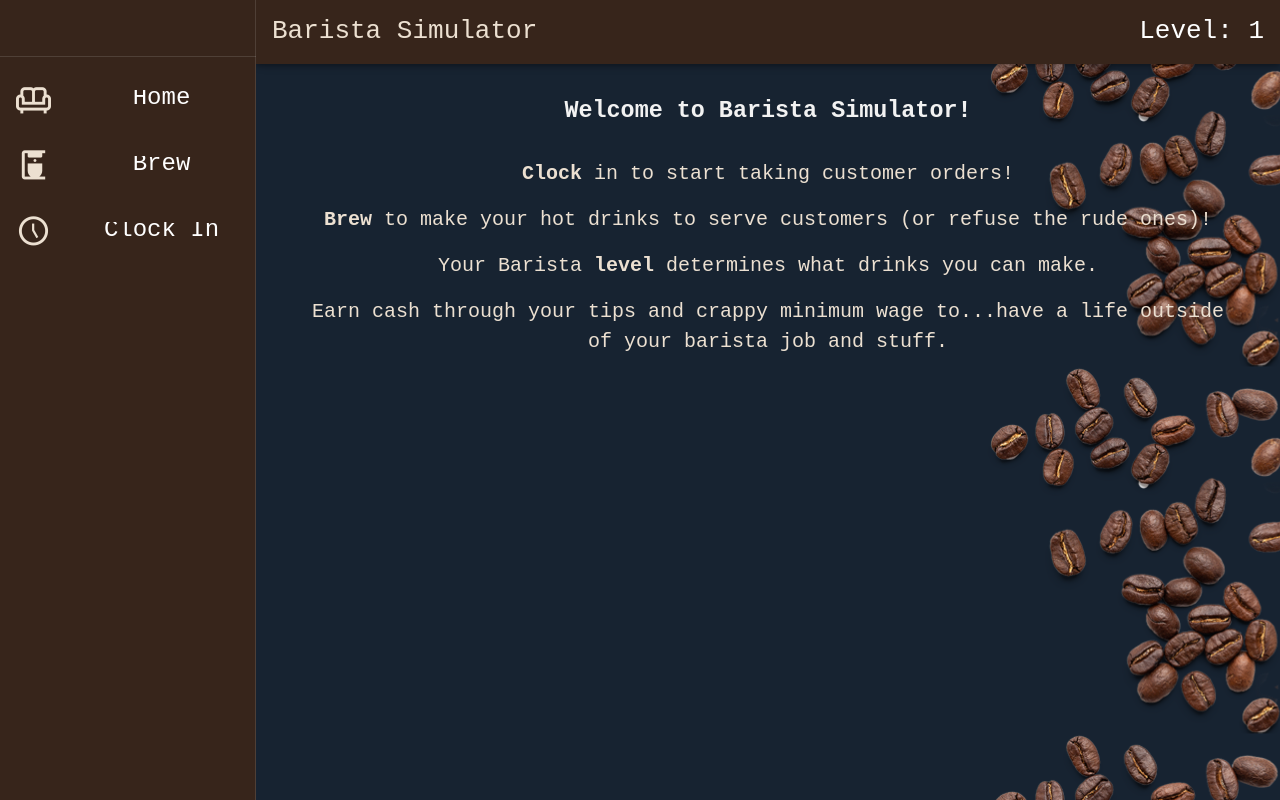
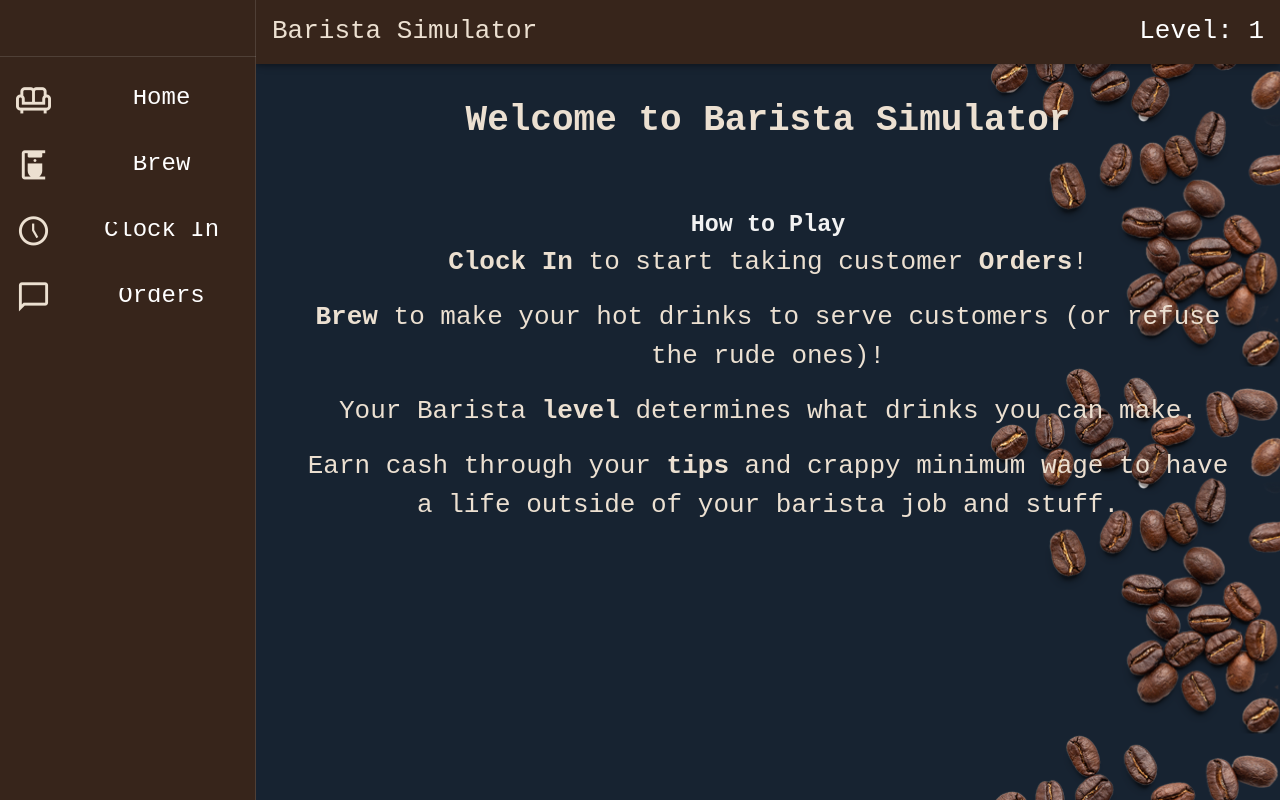
Before and after one commit to mattrenfer/Barista-Simulator, a Vue app: page / in a window 1280 px wide. Built offline with nearby package versions, Linux system fonts and the light colour scheme.

Commit message:
Orders View | Clock In View Simplification | Home Page Edits

```diff
--- a/src/App.vue
+++ b/src/App.vue
@@ -49,6 +49,18 @@
             </v-list-item-content>
           </v-list-item>
         </router-link>
+
+         <router-link to="/orders">
+          <v-list-item link>
+            <v-list-item-icon>
+              <v-icon color="#ECE0D1">mdi-message-outline</v-icon>
+            </v-list-item-icon>
+            <v-list-item-content>
+              <v-list-item-title>Orders</v-list-item-title>
+            </v-list-item-content>
+          </v-list-item>
+        </router-link>
+
       </v-list>
     </v-navigation-drawer>
 
--- a/src/router/index.js
+++ b/src/router/index.js
@@ -23,6 +23,11 @@ const routes = [
     path: '/clock-in',
     name: 'Clock In',
     component: () => import(/* webpackChunkName: "about" */ '@/views/ClockIn.vue')
+  },
+  {
+    path: '/orders',
+    name: 'Orders',
+    component: () => import(/* webpackChunkName: "about" */ '@/views/Orders.vue')
   }
 ]
 
--- a/src/store/index.js
+++ b/src/store/index.js
@@ -26,8 +26,8 @@ export default new Vuex.Store({
     clockedInTime(state, time) {
       state.clockedInTime = time
     },
-    clockedIn(state) {
-      state.clockedIn = true;
+    clockedIn(state, clocked) {
+      state.clockedIn = clocked;
     },
     currentCustomer(state, customer) {
       state.currentCustomer = customer;
--- a/src/views/ClockIn.vue
+++ b/src/views/ClockIn.vue
@@ -2,105 +2,22 @@
   <div class="clock-in">
     <h1 class="viewTitle">Clock In</h1>
     <div class="descriptiveText" v-show="!this.$store.state.clockedIn">
-      <button @click="clockedIn(), customerRandom()">Clock In</button>
+      <button @click="clockIn(), customerRandom()">Clock In</button>
     </div>
     <div class="descriptiveText" v-if="this.$store.state.clockedIn">
       <p>CLOCKED IN ON {{ clockedInDate }}<br /> AT {{ clockedInTime }}</p>
-      <v-divider>inset</v-divider>
       <br /><br />
-      <p>A customer approaches...</p>
-      <br />
-      <transition-group name="fadeIn" appear>
-        <v-icon :key="1">mdi-account</v-icon>
-        <p :key="2">{{ currentCustomer.name }}</p>
-        <p :key="3">&quot;{{ currentCustomer.order }}&quot;</p>
-      </transition-group>
-      <br />
-      <div class="descriptiveText" v-if="serveEmpty">
-        &quot;You haven't made me a drink yet. Get brewin'!&quot;
-      </div>
-      <div class="descriptiveText" v-if="serveFail">
-        &quot;That's not even a little bit close to what I ordered. Try again?&quot;
-      </div>
-       <div class="descriptiveText" v-if="servePass">
-        &quot;YUM. Thanks for the drink!&quot;
-      </div>
-      <br />
-      <br />
-      <div class="selection">
-        <button @click="serveDrink()">
-          Serve Drink&nbsp;<v-icon class="icon-small">mdi-coffee</v-icon>
-        </button>
-        <button @click="customerNext()" v-if="showNextButton">
-          NEXT!&nbsp;
-        </button>
-        <button @click="customerRandom()">
-          Refuse&nbsp;<v-icon class="icon-small">mdi-hand-front-left </v-icon>
-        </button>
-      </div>
+      <button @click="clockOut()">Clock Out</button>
     </div>
   </div>
 </template>
 
 <script>
-const random = (min, max) => Math.floor(Math.random() * (max - min) + min); // creates a number between a min & max value || import this as a constant later
-
-// import the below customer data later
-const customerData = [
-  {
-    id: 1,
-    name: "Jo Mugsy",
-    order: "Hello, I'd like a coffee, please.",
-    drink: "Regular",
-  },
-  {
-    id: 2,
-    name: "Jill Grind",
-    order: "I'll take a regular, thanks.",
-    drink: "Regular",
-  },
-  {
-    id: 3,
-    name: "Jack Venti",
-    order: "Large cup of joe for me.",
-    drink: "Regular",
-  },
-  {
-    id: 4,
-    name: "Antonio Espresso",
-    order: "Surprise me.",
-    drink: "Regular",
-  },
-  {
-    id: 5,
-    name: "Billy Bean",
-    order: "What's good here?",
-    drink: "Regular",
-  },
-  {
-    id: 6,
-    name: "Negative Nancy",
-    order: "I'd like a Mocha, please",
-    drink: "Mocha",
-  },
-];
 
 export default {
   name: "ClockIn",
-  data() {
-    return {
-      customers: customerData,
-      serveFail: false,
-      servePass: false,
-      serveEmpty: false,
-      showNextButton: false,
-    };
-  },
 
   computed: {
-    currentCustomer() {
-      return this.$store.state.currentCustomer;
-    },
     clockedInDate() {
       return this.$store.state.clockedInDate;
     },
@@ -110,37 +27,17 @@ export default {
   },
 
   methods: {
-    clockedIn() {
+    clockIn() {
       this.$store.commit("clockedInDate", this.printDate());
       this.$store.commit("clockedInTime", this.printTime());
-      this.$store.commit("clockedIn");
+      this.$store.commit("clockedIn", true);
     },
-    customerRandom() {
-      this.serveFail = "";
-      this.servePass = "";
-      this.serveEmpty = "";
-      let num = random(0, customerData.length); // makes the random min max equal 0 through the length of an array
-      this.$store.commit("currentCustomer", customerData[num]); // find a random customer, store in state, and interpolate their name and number
+    clockOut() {
+      //this.$store.commit("clockedInDate", this.printDate());   // needs clock out time
+      //this.$store.commit("clockedInTime", this.printTime());   // needs clock out time
+      this.$store.commit("clockedIn", false);
     },
-    serveDrink() {
-      console.log(this.$store.state.currentDrink);
-      if (this.$store.state.currentDrink === this.$store.state.currentCustomer.drink) {
-        this.$store.commit("levelUp");
-        this.$store.commit("currentDrink", '');    // reset the currentDrink
-        this.servePass = true;
-        this.serveEmpty = "";
-        this.showNextButton = "true";
-      } else if (this.$store.state.currentDrink === "") {
-        this.serveEmpty = true;
-      } else {
-        console.log("nah");
-        this.serveFail = true;
-      }
-    },
-    customerNext(){
-      this.customerRandom();
-      this.showNextButton = false;
-    },
+
     printDate: function () {
       return new Date().toLocaleDateString();
     },
@@ -152,13 +49,6 @@ export default {
 </script>
 
 <style lang="scss" scoped>
-.v-icon.v-icon {
-  font-size: 100px !important;
-}
-
-.v-icon.v-icon.icon-small {
-  font-size: 30px !important;
-}
 
 /* Animation Styles */
 
--- a/src/views/Home.vue
+++ b/src/views/Home.vue
@@ -1,9 +1,10 @@
 <template>
   <transition name="fadeIn" appear>
     <div class="home">
-      <h3>Welcome to Barista Simulator!</h3>
-      <br />
-      <p><strong>Clock</strong> in to start taking customer orders!</p>
+      <h2>Welcome to Barista Simulator</h2>
+      <br /><br />
+      <h3>How to Play</h3>
+      <p><strong>Clock In</strong> to start taking customer <strong>Orders</strong>!</p>
 
       <p><strong>Brew</strong> to make your hot drinks to serve customers (or refuse the rude ones)!</p>
 
@@ -13,7 +14,7 @@
         You can also drink your brewed drinks, giving you a caffine boost! Your
         caffine level determines how fast you brew drinks.
       </p> -->
-      <p>Earn cash through your tips and crappy minimum wage to...have a life outside of your barista job and stuff.</p>
+      <p>Earn cash through your <strong>tips</strong> and crappy minimum wage to have a life outside of your barista job and stuff.</p>
     </div>
   </transition>
 </template>
@@ -30,7 +31,13 @@ export default {
   margin: auto;
 }
 
+
+h2 {
+  font-size: 36px !important;
+}
+
 p {
   font-family: "Courier New", Courier, monospace !important;
+  font-size: 26px !important;
 }
 </style>
--- /dev/null
+++ b/src/views/Orders.vue
@@ -0,0 +1,173 @@
+<template>
+  <div class="orders">
+    <h1 class="viewTitle">Orders</h1>
+    <div class="descriptiveText" v-show="!this.$store.state.clockedIn">
+      You have no orders. Clock in first!
+    </div>
+    <div class="descriptiveText" v-if="this.$store.state.clockedIn">
+      <p>A customer approaches...</p>
+      <br />
+      <transition-group name="fadeIn" appear>
+        <v-icon :key="1">mdi-account</v-icon>
+        <p :key="2">{{ currentCustomer.name }}</p>
+        <p :key="3">&quot;{{ currentCustomer.order }}&quot;</p>
+      </transition-group>
+      <br />
+      <div class="descriptiveText" v-if="serveEmpty">
+        &quot;You haven't made me a drink yet. Get brewin'!&quot;
+      </div>
+      <div class="descriptiveText" v-if="serveFail">
+        &quot;That's not even a little bit close to what I ordered. Try again?&quot;
+      </div>
+       <div class="descriptiveText" v-if="servePass">
+        &quot;YUM. Thanks for the drink!&quot;
+      </div>
+      <br />
+      <br />
+      <div class="selection">
+        <button @click="serveDrink()">
+          Serve Drink&nbsp;<v-icon class="icon-small">mdi-coffee</v-icon>
+        </button>
+        <button @click="customerNext()" v-if="showNextButton">
+          NEXT!&nbsp;
+        </button>
+        <button @click="customerRandom()">
+          Refuse&nbsp;<v-icon class="icon-small">mdi-hand-front-left </v-icon>
+        </button>
+      </div>
+    </div>
+  </div>
+</template>
+
+<script>
+const random = (min, max) => Math.floor(Math.random() * (max - min) + min); // creates a number between a min & max value || import this as a constant later
+
+// import the below customer data later
+const customerData = [
+  {
+    id: 1,
+    name: "Jo Mugsy",
+    order: "Hello, I'd like a coffee, please.",
+    drink: "Regular",
+  },
+  {
+    id: 2,
+    name: "Jill Grind",
+    order: "I'll take a regular, thanks.",
+    drink: "Regular",
+  },
+  {
+    id: 3,
+    name: "Jack Venti",
+    order: "Large cup of joe for me.",
+    drink: "Regular",
+  },
+  {
+    id: 4,
+    name: "Antonio Espresso",
+    order: "Surprise me.",
+    drink: "Regular",
+  },
+  {
+    id: 5,
+    name: "Billy Bean",
+    order: "What's good here?",
+    drink: "Regular",
+  },
+  {
+    id: 6,
+    name: "Negative Nancy",
+    order: "I'd like a Mocha, please",
+    drink: "Mocha",
+  },
+];
+
+export default {
+  name: "Orders",
+  data() {
+    return {
+      customers: customerData,
+      serveFail: false,
+      servePass: false,
+      serveEmpty: false,
+      showNextButton: false,
+    };
+  },
+
+  mounted () {
+      this.customerRandom();
+  },
+
+  computed: {
+    currentCustomer() {
+      return this.$store.state.currentCustomer;
+    },
+    clockedInDate() {
+      return this.$store.state.clockedInDate;
+    },
+    clockedInTime() {
+      return this.$store.state.clockedInTime;
+    },
+  },
+
+  methods: {
+    clockedIn() {
+      this.$store.commit("clockedInDate", this.printDate());
+      this.$store.commit("clockedInTime", this.printTime());
+      this.$store.commit("clockedIn");
+    },
+    customerRandom() {
+      this.serveFail = "";
+      this.servePass = "";
+      this.serveEmpty = "";
+      let num = random(0, customerData.length); // makes the random min max equal 0 through the length of an array
+      this.$store.commit("currentCustomer", customerData[num]); // find a random customer, store in state, and interpolate their name and number
+    },
+    serveDrink() {
+      console.log(this.$store.state.currentDrink);
+      if (this.$store.state.currentDrink === this.$store.state.currentCustomer.drink) {
+        this.$store.commit("levelUp");
+        this.$store.commit("currentDrink", '');    // reset the currentDrink
+        this.servePass = true;
+        this.serveEmpty = "";
+        this.showNextButton = "true";
+      } else if (this.$store.state.currentDrink === "") {
+        this.serveEmpty = true;
+      } else {
+        console.log("nah");
+        this.serveFail = true;
+      }
+    },
+    customerNext(){
+      this.customerRandom();
+      this.showNextButton = false;
+    },
+    printDate: function () {
+      return new Date().toLocaleDateString();
+    },
+    printTime: function () {
+      return new Date().toLocaleTimeString();
+    },
+  },
+};
+</script>
+
+<style lang="scss" scoped>
+.v-icon.v-icon {
+  font-size: 100px !important;
+}
+
+.v-icon.v-icon.icon-small {
+  font-size: 30px !important;
+}
+
+/* Animation Styles */
+
+.fadeIn-enter-active,
+.fadeIn-leave-active {
+  transition: opacity 4.5s;
+}
+.fadeIn-enter, .fadeIn-leave-to /* .fade-leave-active in <2.1.8 */ {
+  opacity: 0;
+}
+</style>
```
